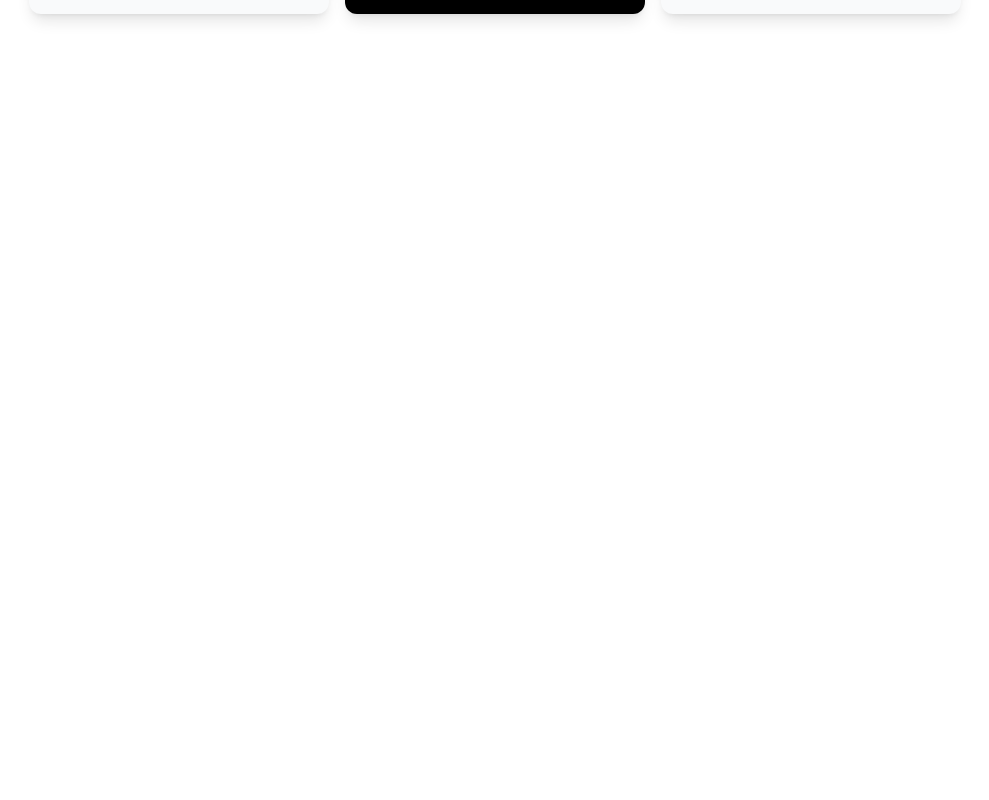
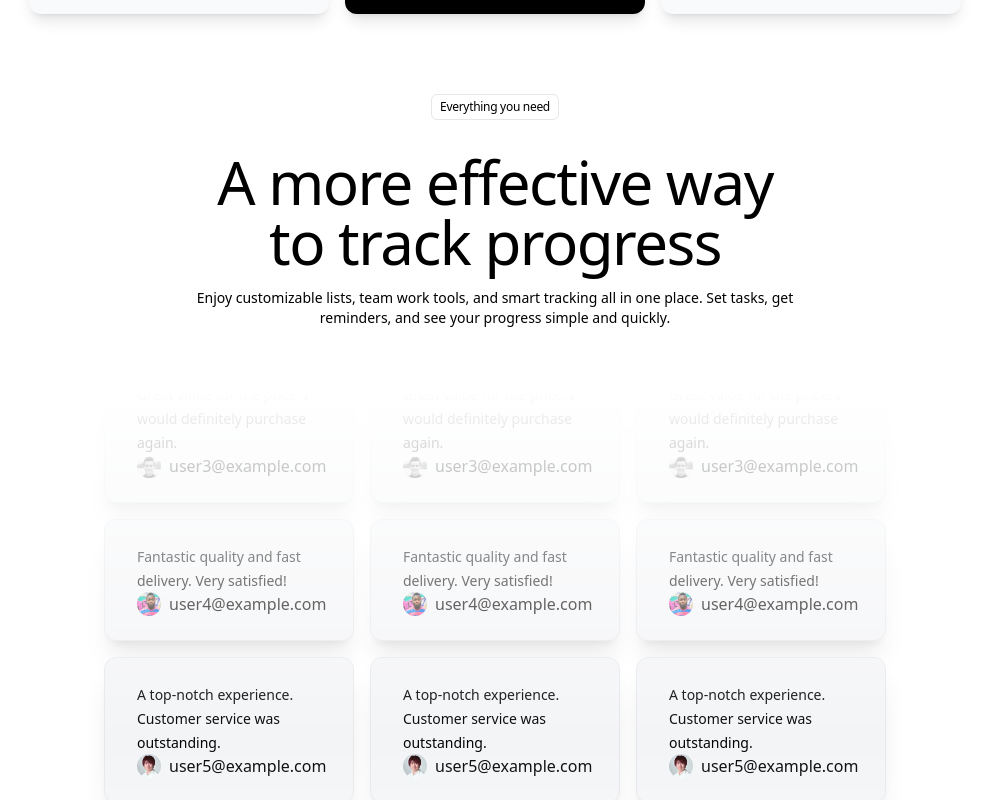
Before and after one commit to Souvik00076/saas-landing-page-1, a Next.js app: page / in a window 1280 px wide. Shown: the part 3860-4660 px from the top of the page, without its empty margins (145-1134 px from the left). Before the commit the page ends 3922 px from the top, so only its background shows below. Built offline with nearby package versions, Linux system fonts and the light colour scheme.

Commit message:
testimonials page completed

```diff
--- a/src/app/page.tsx
+++ b/src/app/page.tsx
@@ -4,6 +4,7 @@ import {
   LogoTicker,
   PriceShow,
   Productivity,
+  Testimonials,
 } from "@/components";
 import ProductShowCase from "@/components/ProductShowCase";
 
@@ -16,6 +17,7 @@ export default function Home() {
       <ProductShowCase />
       <PriceShow />
       <Productivity />
+      <Testimonials />
     </>
   );
 }
--- a/src/components/CommonCard.tsx
+++ b/src/components/CommonCard.tsx
@@ -4,15 +4,37 @@ import { FC } from "react";
 
 type TCommonCard = {
   image: StaticImageData;
-  header: string;
+  header?: string;
   content: string;
+  isTestimonial?: boolean;
+  email?: string;
 };
-const CommonCard: FC<TCommonCard> = ({ image, header, content }) => {
+const CommonCard: FC<TCommonCard> = ({
+  image,
+  header,
+  content,
+  isTestimonial = false,
+  email,
+}) => {
   return (
-    <div className="bg-gray-100 shadow-xl max-w-[300px] md:max-w-none px-8 border border-gray-200 py-6 rounded-xl">
-      <Image src={image} alt="icon" width={200} height={200} />
-      <h3 className="font-medium text-lg inline-flex">{header}</h3>
-      <h4 className="text-xs mt-2 md:text-sm">{content}</h4>
+    <div
+      className={`bg-gray-100 shadow-xl ${isTestimonial ? "max-w-[250px]" : "max-w-[300px]  md:max-w-none"} px-8 border border-gray-200 py-6 rounded-xl`}
+    >
+      {isTestimonial ? (
+        <>
+          <span className=" text-start text-sm">{content}</span>
+          <div className="flex gap-2">
+            <Image src={image} width={24} height={24} alt="profile image" />
+            <span>{email}</span>
+          </div>
+        </>
+      ) : (
+        <>
+          <Image src={image} alt="icon" width={200} height={200} />
+          <h3 className="font-medium text-lg inline-flex">{header}</h3>
+          <h4 className="text-xs mt-2 md:text-sm">{content}</h4>
+        </>
+      )}
     </div>
   );
 };
--- /dev/null
+++ b/src/components/Testimonials.tsx
@@ -0,0 +1,128 @@
+import { FC } from "react";
+import Avatar1 from "/public/avatar-1.png";
+import Avatar2 from "/public/avatar-2.png";
+import Avatar3 from "/public/avatar-3.png";
+import Avatar4 from "/public/avatar-4.png";
+import Avatar5 from "/public/avatar-5.png";
+import Avatar6 from "/public/avatar-6.png";
+import Avatar7 from "/public/avatar-7.png";
+import Avatar8 from "/public/avatar-8.png";
+import Avatar9 from "/public/avatar-9.png";
+import CommonCard from "./CommonCard";
+
+const data = [
+  {
+    image: Avatar1,
+    content:
+      "This is an amazing product! It has changed the way I work for the better.",
+    email: "user1@example.com",
+  },
+  {
+    image: Avatar2,
+    content: "I highly recommend this service. It exceeded my expectations.",
+    email: "user2@example.com",
+  },
+  {
+    image: Avatar3,
+    content: "Great value for the price. I would definitely purchase again.",
+    email: "user3@example.com",
+  },
+  {
+    image: Avatar4,
+    content: "Fantastic quality and fast delivery. Very satisfied!",
+    email: "user4@example.com",
+  },
+  {
+    image: Avatar5,
+    content: "A top-notch experience. Customer service was outstanding.",
+    email: "user5@example.com",
+  },
+  {
+    image: Avatar6,
+    content:
+      "This product is just what I needed. Highly recommend it to others.",
+    email: "user6@example.com",
+  },
+  {
+    image: Avatar7,
+    content:
+      "Excellent quality and fantastic support. I'm very happy with my purchase.",
+    email: "user7@example.com",
+  },
+  {
+    image: Avatar8,
+    content:
+      "A must-have for anyone looking for top performance and reliability.",
+    email: "user8@example.com",
+  },
+  {
+    image: Avatar9,
+    content:
+      "Exceeded my expectations in every way. Will definitely buy again.",
+    email: "user9@example.com",
+  },
+];
+
+const Testimonials: FC = () => {
+  return (
+    <section className=" pt-4 pb-12 overflow-x-clip">
+      <div className="container mx-auto">
+        <div className="flex flex-col items-center md:w-[600px] text-center container mx-auto">
+          <span className="px-2 mt-4 py-1 text-xs font-medium border border-primary-gray rounded-md tracking-tight">
+            Everything you need
+          </span>{" "}
+          <h1 className="text-4xl md:text-6xl  mt-8 md:mt:4 tracking-tight text-center">
+            A more effective way to track progress
+          </h1>
+          <h2 className="text-sm  mt-4">
+            Enjoy customizable lists, team work tools, and smart tracking all in
+            one place. Set tasks, get reminders, and see your progress simple
+            and quickly.
+          </h2>
+        </div>
+        <div className="  [mask-image:linear-gradient(to_bottom,transparent,black,transparent)] w-[70%] container mx-auto mt-4 md:mt-16 flex flex-col md:flex-row items-center gap-4 justify-center overflow-hidden max-h-[700px]">
+          <div className="flex flex-col gap-4">
+            {data.map((item, index) => {
+              return (
+                <CommonCard
+                  key={index}
+                  image={item.image}
+                  content={item.content}
+                  email={item.email}
+                  isTestimonial={true}
+                />
+              );
+            })}
+          </div>
+          <div className="flex flex-col gap-4">
+            {data.map((item, index) => {
+              return (
+                <CommonCard
+                  key={index}
+                  image={item.image}
+                  content={item.content}
+                  email={item.email}
+                  isTestimonial={true}
+                />
+              );
+            })}
+          </div>
+          <div className="flex flex-col gap-4">
+            {data.map((item, index) => {
+              return (
+                <CommonCard
+                  key={index}
+                  image={item.image}
+                  content={item.content}
+                  email={item.email}
+                  isTestimonial={true}
+                />
+              );
+            })}
+          </div>
+        </div>
+      </div>
+    </section>
+  );
+};
+export default Testimonials;
--- a/src/components/index.ts
+++ b/src/components/index.ts
@@ -6,6 +6,7 @@ import PriceShow from "./ProceShow";
 import CommonCard from "./CommonCard";
 import Productivity from "./Productivity";
 import CommonPriceCard from "./CommonPriceCard";
+import Testimonials from "./Testimonials";
 export {
   CommonCard,
   Header,
@@ -15,4 +16,5 @@ export {
   ProductShowCase,
   Productivity,
   CommonPriceCard,
+  Testimonials,
 };
```
